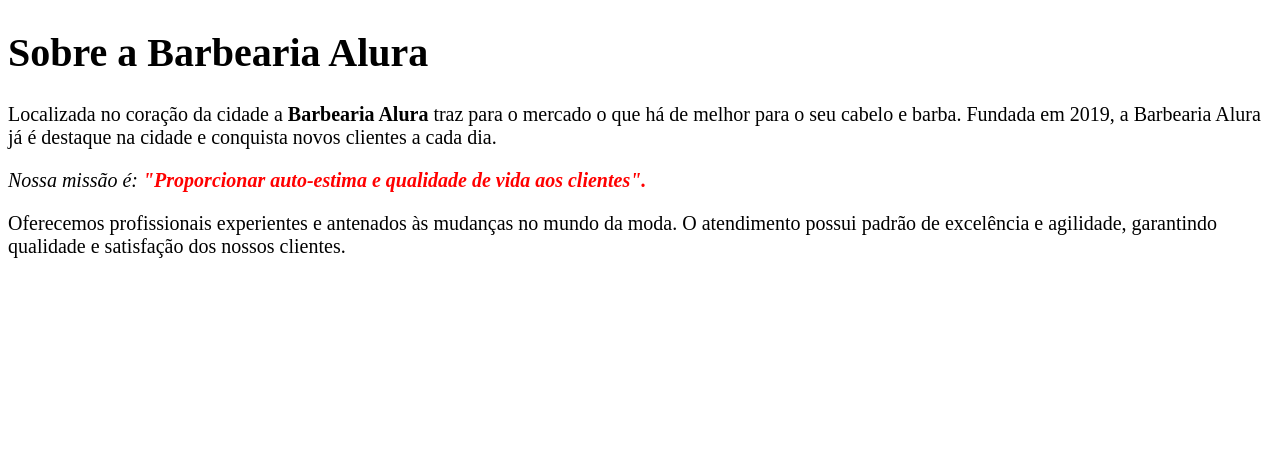
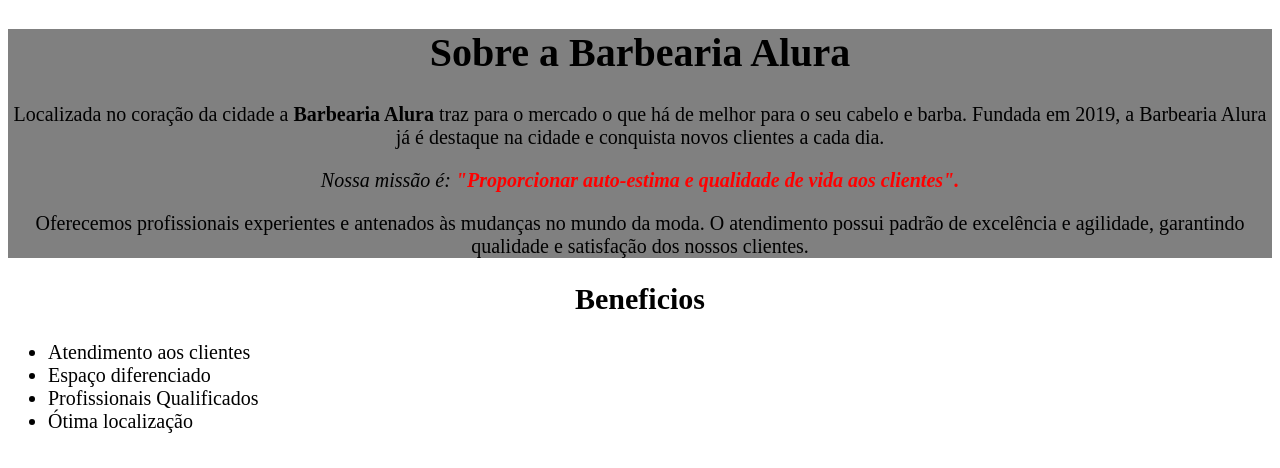
Before and after one commit to geovanasouzaa/Barbearia-Alura, a plain HTML site: page index.html in a window 1280 px wide. Shown: the part 29-497 px from the top of the page. Drawn offline with Linux system fonts and the light colour scheme.

Commit message:
Update index.html
aaaaaaaaaa

```diff
--- a/index.html
+++ b/index.html
@@ -8,8 +8,12 @@
     <link rel="stylesheet" href="style.css">
 </head>
 <body>
-    <img src="banner.jpg" alt="">
-    <h1 class="titulo">Sobre a Barbearia Alura</h1>
+
+    <img class="imagem" src="banner.jpg" alt="">
+
+
+    <div class="principal">
+    <h1>Sobre a Barbearia Alura</h1>
     <p>Localizada no coração da cidade a <strong> Barbearia Alura </strong> traz para o mercado o que há de melhor
          para o seu cabelo e barba. Fundada em 2019, a Barbearia Alura já é destaque na cidade e conquista novos clientes a cada dia.</p>
 
@@ -17,5 +21,23 @@
 
  <p>Oferecemos profissionais experientes e antenados às mudanças no mundo da moda. O atendimento
  possui padrão de excelência e agilidade, garantindo qualidade e satisfação dos nossos clientes.</p>
+
+</div>
+
+
+<div class="Beneficios">
+
+ <h2 class="alinhar">Beneficios</h2>
+
+<ul>
+<li>Atendimento aos clientes</li>
+<li>Espaço diferenciado</li>
+<li>Profissionais Qualificados</li>
+<li>Ótima localização</li>
+</ul>
+</div>
+
+
+<img class="imagem_beneficio" src="beneficios.jpg" alt="">
 </body>
 </html>
```
